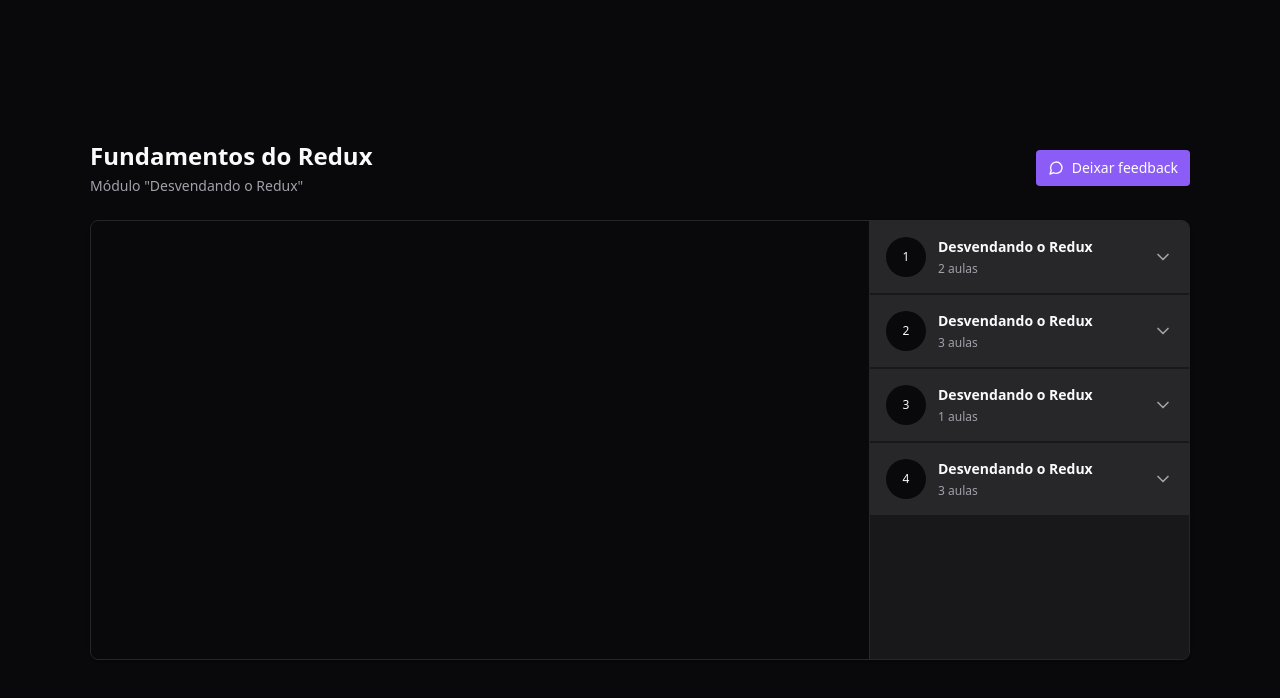
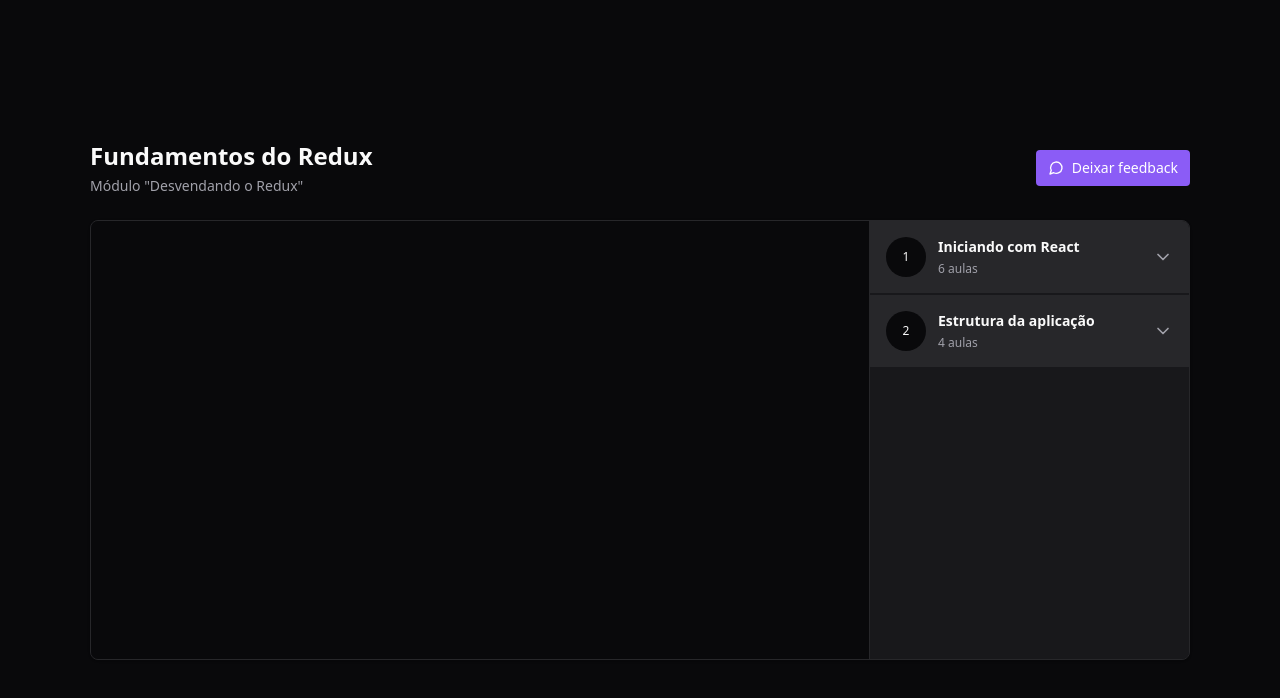
Before and after one commit to ahnucl/ignite-curso-react-redux-zustand, a React (Vite) app: page / in a window 1280 px wide. Shown: the top 698 px of the page. Built offline with nearby package versions, Linux system fonts and the light colour scheme.

Commit message:
Renderiza modulos e aulas do estado

```diff
--- a/src/components/Module.tsx
+++ b/src/components/Module.tsx
@@ -1,6 +1,7 @@
 import * as Collapsible from '@radix-ui/react-collapsible'
 import { ChevronDown } from "lucide-react";
 import { Lesson } from "./Lesson";
+import { useAppSelector } from '../store';
 
 interface ModuleProps {
   moduleIndex: number
@@ -9,6 +10,10 @@
 }
 
 export function Module({ moduleIndex, title, amountOfLessons }: ModuleProps) {
+  const lessons = useAppSelector(state => {
+    return state.player.course.modules[moduleIndex].lessons
+  })
+
   return (
     <Collapsible.Root className="group">
       <Collapsible.Trigger className="flex w-full items-center gap-3 bg-zinc-800 p-4">
@@ -26,9 +31,15 @@
 
       <Collapsible.Content>
         <nav className="relative flex flex-col gap-4 p-6">
-          {Array.from({ length: amountOfLessons }).map((_, i) =>
-            <Lesson key={i} title="Fundamentos do Redux" duration="7:00" />
-          )}
+          {
+            lessons.map(lesson => (
+              <Lesson
+                key={lesson.id}
+                title={lesson.title}
+                duration={lesson.duration}
+              />
+            ))
+          }
         </nav>
       </Collapsible.Content>
     </Collapsible.Root>
--- a/src/components/Video.tsx
+++ b/src/components/Video.tsx
@@ -7,7 +7,7 @@
         width="100%"
         height="100%"
         controls
-        url="https://www.youtube.com/watch?v=RNj5oxr7xfw&ab_channel=SpacePregui%C3%A7a"
+        url="https://www.youtube.com/watch?v=RNj5oxr7xfw"
       />
     </div>
   )
--- a/src/pages/Player.tsx
+++ b/src/pages/Player.tsx
@@ -2,8 +2,17 @@
 import { Header } from "../components/Header";
 import { Module } from "../components/Module";
 import { Video } from "../components/Video";
+import { useAppSelector } from "../store";
 
 export function Player() {
+  const modules = useAppSelector(state => {
+    const modules = state.player.course.modules
+    // const x = 1
+    // return { modules, x } // Possível desestruturar porque não está retornar o slice inteiro
+
+    return modules
+  })
+
   return (
     <div className="h-screen bg-zinc-950 text-zinc-50 flex justify-center items-center">
       <div className="flex w-[1100px] flex-col gap-6">
@@ -23,11 +32,14 @@
           </div>
 
           <aside className="w-80 absolute top-0 bottom-0 right-0 border-l divide-y-2 divide-zinc-900 border-zinc-800 bg-zinc-900 overflow-y-scroll scrollbar-thin scrollbar-track-zinc-950 scrollbar-thumb-zinc-800">
-            <Module moduleIndex={0} title="Desvendando o Redux" amountOfLessons={2} />
-            <Module moduleIndex={1} title="Desvendando o Redux" amountOfLessons={3} />
-            <Module moduleIndex={2} title="Desvendando o Redux" amountOfLessons={1} />
-            <Module moduleIndex={3} title="Desvendando o Redux" amountOfLessons={3} />
-
+            {modules.map((module, index) => (
+              <Module
+                key={module.id}
+                moduleIndex={index}
+                title={module.title}
+                amountOfLessons={module.lessons.length}
+              />
+            ))}
           </aside>
         </main>
       </div>
--- a/src/store/index.ts
+++ b/src/store/index.ts
@@ -1,8 +1,11 @@
+import { player } from './slices/player'
 import { configureStore } from '@reduxjs/toolkit'
 import { useSelector, TypedUseSelectorHook } from 'react-redux'
 
 export const store = configureStore({
-  reducer: {},
+  reducer: {
+    player,
+  },
 })
 
 export type RootState = ReturnType<typeof store.getState>
--- /dev/null
+++ b/src/store/slices/player.ts
@@ -0,0 +1,68 @@
+import { createSlice } from '@reduxjs/toolkit'
+
+const playerSlice = createSlice({
+  name: 'player',
+  initialState: {
+    course: {
+      modules: [
+        {
+          id: '1',
+          title: 'Iniciando com React',
+          lessons: [
+            {
+              id: 'RNj5oxr7xfw',
+              title: 'Fundamentos do Redux',
+              duration: '09:"12',
+            },
+            {
+              id: 'w-DW4DhDfcw',
+              title: 'Estilização do Post',
+              duration: '10:05',
+            },
+            {
+              id: 'D83-55LUdKE',
+              title: 'Componente: Header',
+              duration: '06:33',
+            },
+            {
+              id: 'W_ATsETujaY',
+              title: 'Componente: Sidebar',
+              duration: '09:12',
+            },
+            { id: 'Pj8dPeameYo', title: 'CSS Global', duration: '03:23' },
+            {
+              id: '8KBq2vhwbac',
+              title: 'Form de comentários',
+              duration: '11:34',
+            },
+          ],
+        },
+        {
+          id: '2',
+          title: 'Estrutura da aplicação',
+          lessons: [
+            {
+              id: 'gE48FQXRZ_o',
+              title: 'Componente: Comment',
+              duration: '13:45',
+            },
+            { id: 'Ng_Vk4tBl0g', title: 'Responsividade', duration: '10:05' },
+            {
+              id: 'h5JA3wfuW1k',
+              title: 'Interações no JSX',
+              duration: '06:33',
+            },
+            {
+              id: '1G0vSTqWELg',
+              title: 'Utilizando estado',
+              duration: '09:12',
+            },
+          ],
+        },
+      ],
+    },
+  },
+  reducers: {},
+})
+
+export const player = playerSlice.reducer
```
